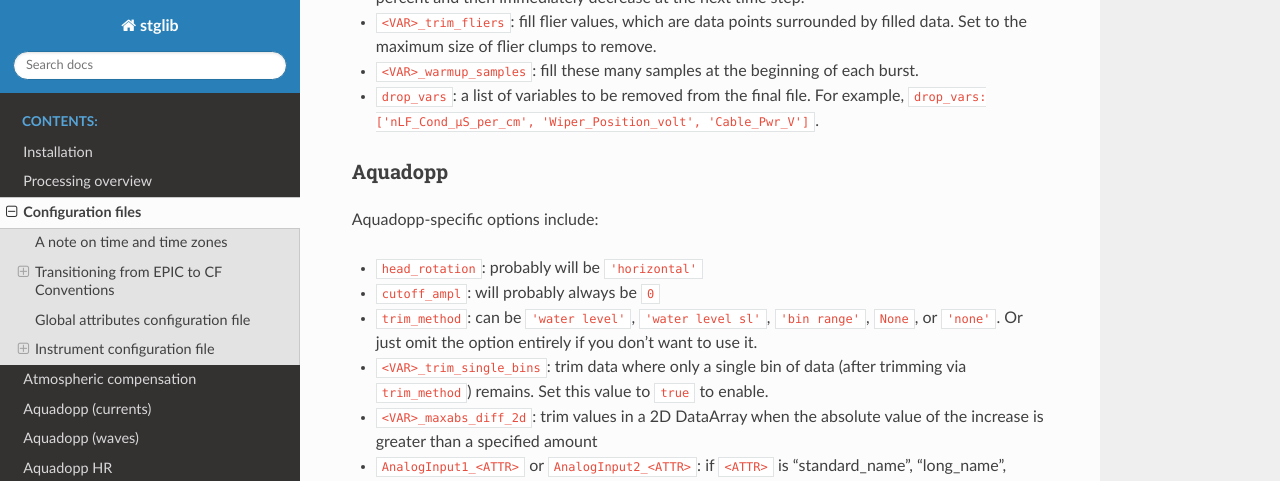
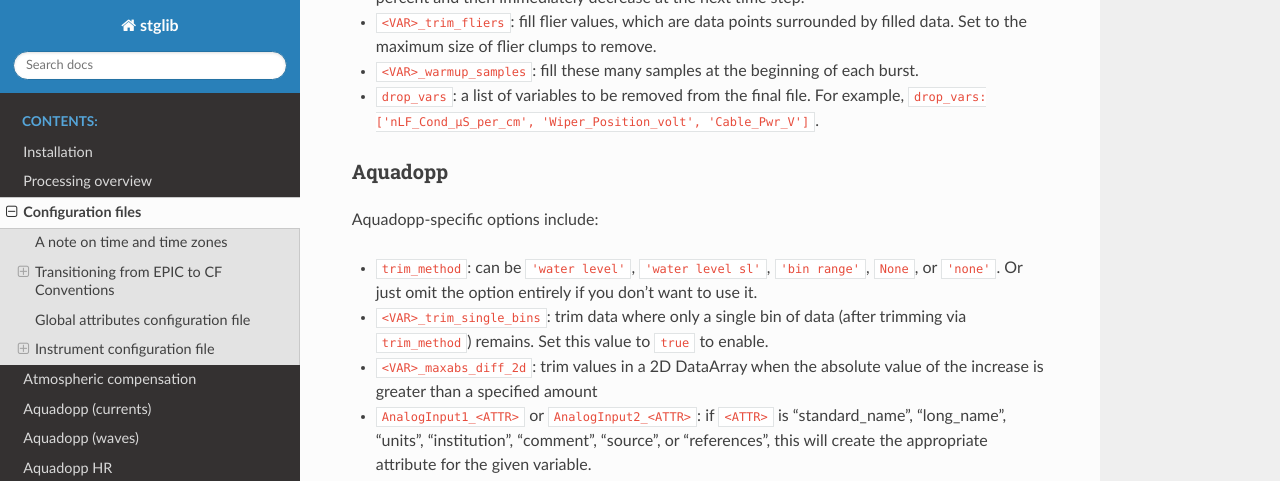
Before and after one commit to USGS-CMG/stglib, a Sphinx documentation site: the page built from doc/config.rst, in a window 1280 px wide and 1400 px high, scrolled down 2571 px. Shown: the top 481 px of the window. Built offline with Sphinx 7.4.7 and the Read the Docs theme 2.0.0, drawn with Linux system fonts in a browser that asks for light colours; some of the changed text lies outside the part shown.

Commit message:
Remove unused config variables from docs and sample files (#168)
* Remove cutoff_ampl from docs and examples since we don't use it

* Remove head_rotation from docs since we don't use it

```diff
--- a/doc/config.rst
+++ b/doc/config.rst
@@ -83,8 +83,6 @@
 
 Aquadopp-specific options include:
 
-- ``head_rotation``: probably will be ``'horizontal'``
-- ``cutoff_ampl``: will probably always be ``0``
 - ``trim_method``: can be ``'water level'``, ``'water level sl'``, ``'bin range'``, ``None``, or ``'none'``. Or just omit the option entirely if you don't want to use it.
 - ``<VAR>_trim_single_bins``: trim data where only a single bin of data (after trimming via ``trim_method``) remains. Set this value to ``true`` to enable.
 - ``<VAR>_maxabs_diff_2d``: trim values in a 2D DataArray when the absolute value of the increase is greater than a specified amount
@@ -101,7 +99,6 @@
 
 - ``outdir``: output directory (make sure it exists) to write individual ``cdf`` files before being compiled into a single ``cdf`` file per data type
 - ``orientation``: can be ``UP`` or ``DOWN`` use this to identify orientation of profiler
-- ``head_rotation``: probably will be ``'horizontal'``
 
 .. literalinclude:: ../examples/aqd_config.yaml
    :language: yaml
```
Also changed, not shown: 6 other files.
